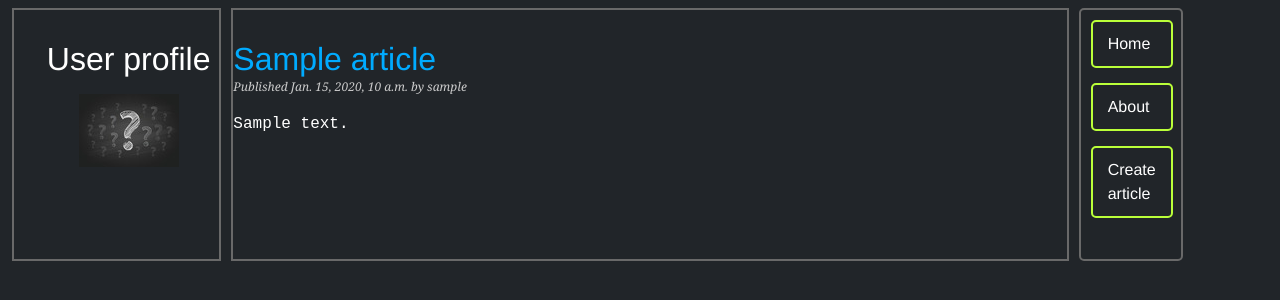
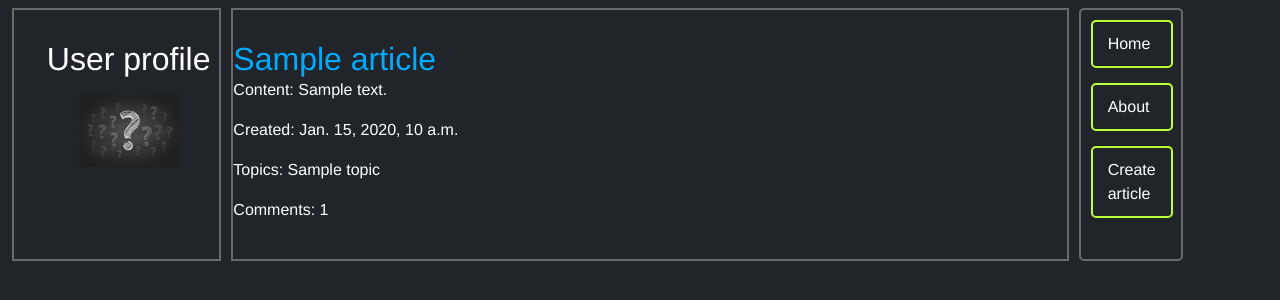
Before and after one commit to Denys-Bezsmertnyi/djangoLessons, a Django app: page / in a window 1280 px wide. Shown: the part 183-483 px from the top of the page. Run offline with Django 4.2, Linux system fonts and the light colour scheme; tables that the repository leaves empty hold one stand-in row (values such as "Sample post").

Commit message:
added subscribe functionality, unsubscribe functionality + template tag

```diff
--- a/django_blog/main/templates/main/post/list.html
+++ b/django_blog/main/templates/main/post/list.html
@@ -1,19 +1,20 @@
 {% extends "main/base.html" %}
+{% load article_tag %}
 {% block title %}My Blog{% endblock %}
 
 {% block content %}
 {% for article in articles %}
-<h2>
-    <a href="{% url 'main:article' article.pk %}">
-        {{ article.title }}
-    </a>
-</h2>
-<p class="date">
-    Published {{ article.created }} by {{ article.author }}
-</p>
-<p class="custom-p">
-    {{ article.content|truncatewords:30 }}
-
-</p>
+{% display_article article %}
+<!--<h2>-->
+<!--    <a href="{% url 'main:article' article.pk %}">-->
+<!--        {{ article.title }}-->
+<!--    </a>-->
+<!--</h2>-->
+<!--<p class="date">-->
+<!--    Published {{ article.created }} by {{ article.author }}-->
+<!--</p>-->
+<!--<p class="custom-p">-->
+<!--    {{ article.content|truncatewords:30 }}-->
+<!--</p>-->
 {% endfor %}
 {% endblock %}
--- /dev/null
+++ b/django_blog/main/templates/main/tags_templates/article_template.html
@@ -0,0 +1,16 @@
+<h2>
+    <a href="{{ article.get_absolute_url }}">
+        {{ article.title }}
+    </a>
+</h2>
+<p>Content: {{ article.content|truncatechars:30}}</p>
+<p>Created: {{ article.created}}</p>
+
+{% if article.topic.count > 0 %}
+    <p>Topics:
+        {% for topic in article.topic.all %}
+            {{ topic.title }}{% if not forloop.last %}, {% endif %}
+        {% endfor %}
+    </p>
+{% endif %}
+<p>Comments: {{ article.comments.count}}</p>
--- /dev/null
+++ b/django_blog/main/templatetags/article_tag.py
@@ -0,0 +1,9 @@
+from django import template
+from django.template.defaultfilters import truncatechars
+
+register = template.Library()
+
+
+@register.inclusion_tag('main/tags_templates/article_template.html')
+def display_article(article):
+    return {'article': article}
--- a/django_blog/main/urls.py
+++ b/django_blog/main/urls.py
@@ -1,10 +1,9 @@
 from django.urls import path, include
 from main.API.urls import router
 
-from .views import subscribe_to_topic, unsubscribe_from_topic, \
-    Register, Login, Logout, TopicList, ArticleDetailVIew, CommentCreateView, AboutView, \
+from .views import Register, Login, Logout, TopicList, ArticleDetailVIew, CommentCreateView, AboutView, \
     ArticleCreateView, DeleteArticleView, ArticleUpdateView, ArticleListView, UserProfileView, UserdataUpdateView, \
-    UserChangePassword, UserDeleteView
+    UserChangePassword, UserDeleteView, TopicUnsubscribeView, TopicSubscribeView
 
 app_name = 'main'
 
@@ -18,8 +17,8 @@ urlpatterns = [
     path('<int:article_id>/update/', ArticleUpdateView.as_view(), name="update_article"),
     path('<int:article_id>/delete/', DeleteArticleView.as_view(), name="delete_article"),
     path('topics/', TopicList.as_view(), name='topic_list'),
-    path('topics/<int:topic>/subscribe/', subscribe_to_topic, name="subscribe_to_topic"),
-    path('topics/<int:topic>/unsubscribe/', unsubscribe_from_topic, name="unsubscribe_from_topic"),
+    path('topics/<int:topic>/subscribe/', TopicSubscribeView.as_view(), name="subscribe_to_topic"),
+    path('topics/<int:topic>/unsubscribe/', TopicUnsubscribeView.as_view(), name="unsubscribe_from_topic"),
     path('profile/<int:user_id>/', UserProfileView.as_view(), name="user_profile"),
     path('profile/<int:user_id>/set-password/', UserChangePassword.as_view(), name="set_password"),
     path('profile/<int:user_id>/set-userdata/', UserdataUpdateView.as_view(), name="set_userdata"),
--- a/django_blog/main/views.py
+++ b/django_blog/main/views.py
@@ -122,6 +122,34 @@ class DeleteArticleView(LoginRequiredMixin, DeleteView):
     template_name = 'main/post/confirm_delete.html'
 
 
+class TopicUnsubscribeView(LoginRequiredMixin, UpdateView):
+    login_url = reverse_lazy('main:user_login')
+    model = Topic
+    pk_url_kwarg = 'topic'
+    template_name = 'main/topic/topic_unsubscribe.html'
+    fields = []
+    success_url = reverse_lazy('main:topic_list')
+    def form_valid(self, form):
+        user = self.request.user
+        topic = form.save(commit=False)
+        topic.subscribers.remove(user)
+        return super().form_valid(form)
+
+
+class TopicSubscribeView(LoginRequiredMixin, UpdateView):
+    login_url = reverse_lazy('main:user_login')
+    model = Topic
+    pk_url_kwarg = 'topic'
+    template_name = 'main/topic/topic_subscribe.html'
+    fields = []
+    success_url = reverse_lazy('main:topic_list')
+    def form_valid(self, form):
+        user = self.request.user
+        topic = form.save(commit=False)
+        topic.subscribers.add(user)
+        return super().form_valid(form)
+
+
 @login_required(login_url='/login/')
 def subscribe_to_topic(request, topic):
     return render(request, 'main/topic/topic_subscribe.html')
@@ -142,7 +170,7 @@ class UserProfileView(LoginRequiredMixin, DetailView):
     def get_context_data(self, **kwargs):
         context = super().get_context_data(**kwargs)
         user = User.objects.get(pk=self.object.pk)
-        topics = user.my_topics.all()[:3]
+        topics = user.my_topics.all()[:10]
         context['topics'] = topics
         articles = user.articles.all()
         context['articles'] = articles
@@ -178,25 +206,6 @@ class UserDeleteView(LoginRequiredMixin, DeleteView):
     pk_url_kwarg = 'user_id'
     success_url = reverse_lazy('main:home_page')
 
-@login_required(login_url='/login/')
-def user_profile(request, username):
-    return render(request, 'main/user/profile.html')
-
-
-@login_required(login_url='/login/')
-def set_password(request):
-    return render(request, 'main/user/set_password.html')
-
-
-@login_required(login_url='/login/')
-def set_userdata(request):
-    return render(request, 'main/user/set_userdata.html')
-
-
-@login_required(login_url='/login/')
-def deactivate_account(request):
-    return render(request, 'main/user/deactivate.html')
-
 
 class Register(CreateView):
     template_name = 'main/user/register.html'
```
Also changed, not shown: django_blog/main/templates/main/topic/topic_list.html (+13 -0 lines), django_blog/main/templates/main/topic/topic_subscribe.html (+6 -2 lines), django_blog/main/templates/main/topic/topic_unsubscribe.html (+6 -2 lines).
